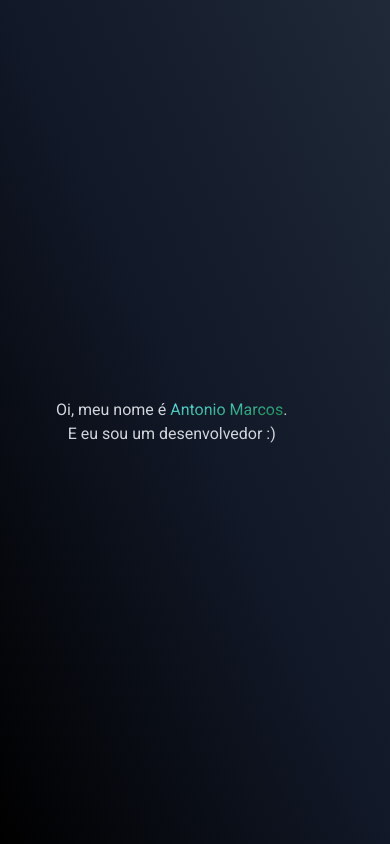
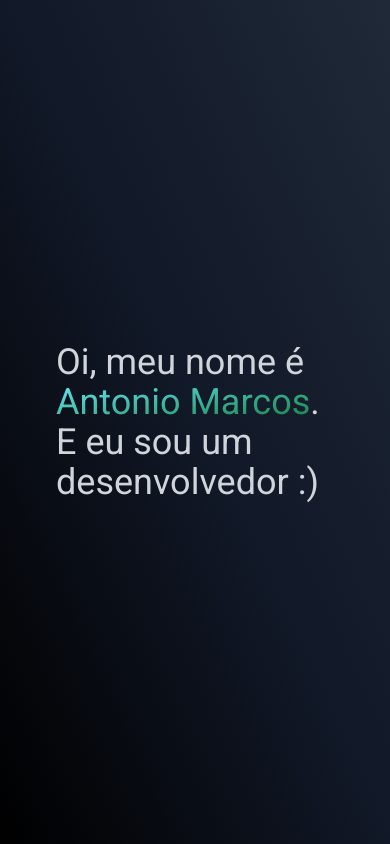
Before and after one commit to SocrammBR/SocrammBR.github.io, a plain HTML site: page index.html in a window 390 px wide. Drawn offline with nearby package versions, Linux system fonts and the light colour scheme.

Commit message:
Mudando tamanho do texto inicial novamente

```diff
--- a/index.html
+++ b/index.html
@@ -13,8 +13,8 @@
     <script src="./src/js/main.js"></script>
 </head>
 <body>
-    <div class="h-[100vh] min-h-[100vh] bg-gradient-to-bl from-gray-800 via-gray-900 to-black flex items-center text-center text-gray-300 px-[3.5rem]" id="home">
-      <h1 class="md:text-6xl sm:text-4xl opacity-0">
+    <div class="h-[100vh] min-h-[100vh] bg-gradient-to-bl from-gray-800 via-gray-900 to-black flex items-center sm:text-center text-gray-300 px-[3.5rem]" id="home">
+      <h1 class="md:text-6xl text-4xl opacity-0">
         Oi, meu nome é <span class="text-transparent bg-clip-text bg-gradient-to-tl from-green-700 to-cyan-300">Antonio Marcos</span>.
         <br>
         E eu sou um desenvolvedor :)
```
